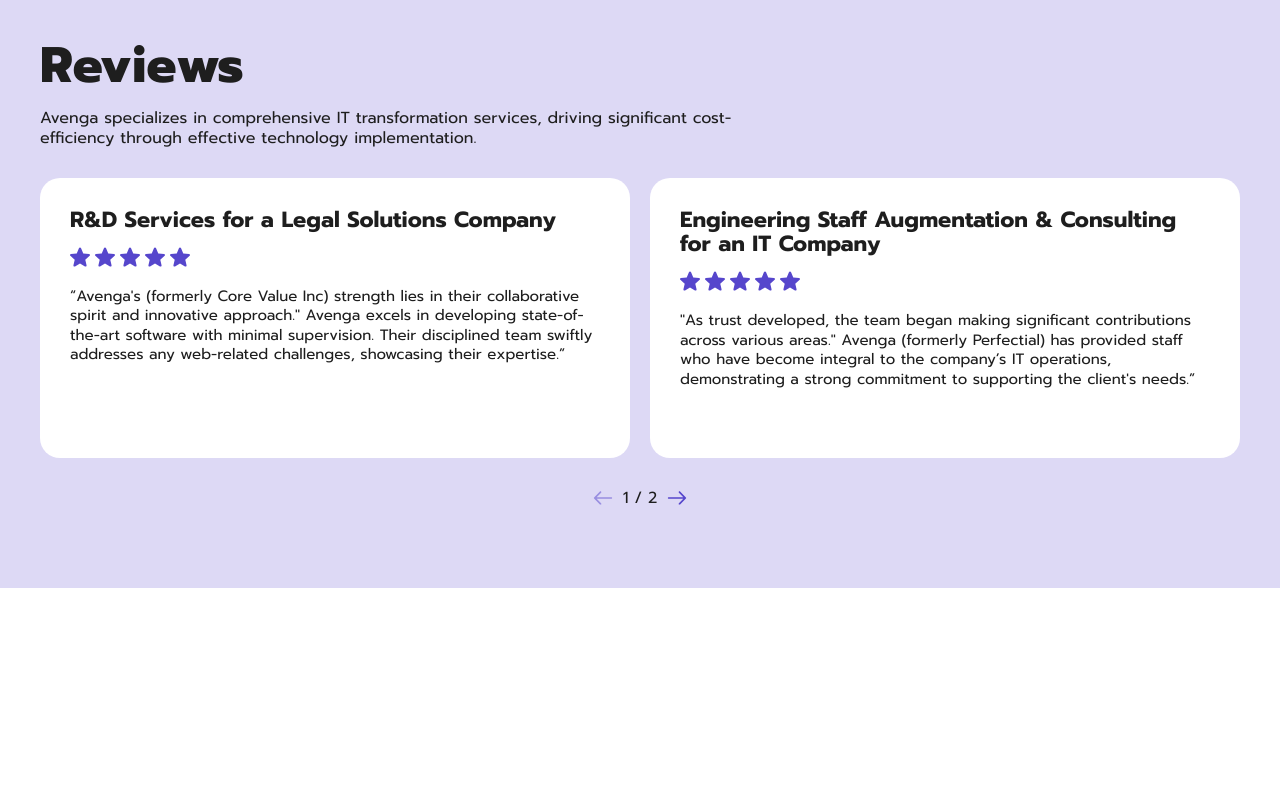
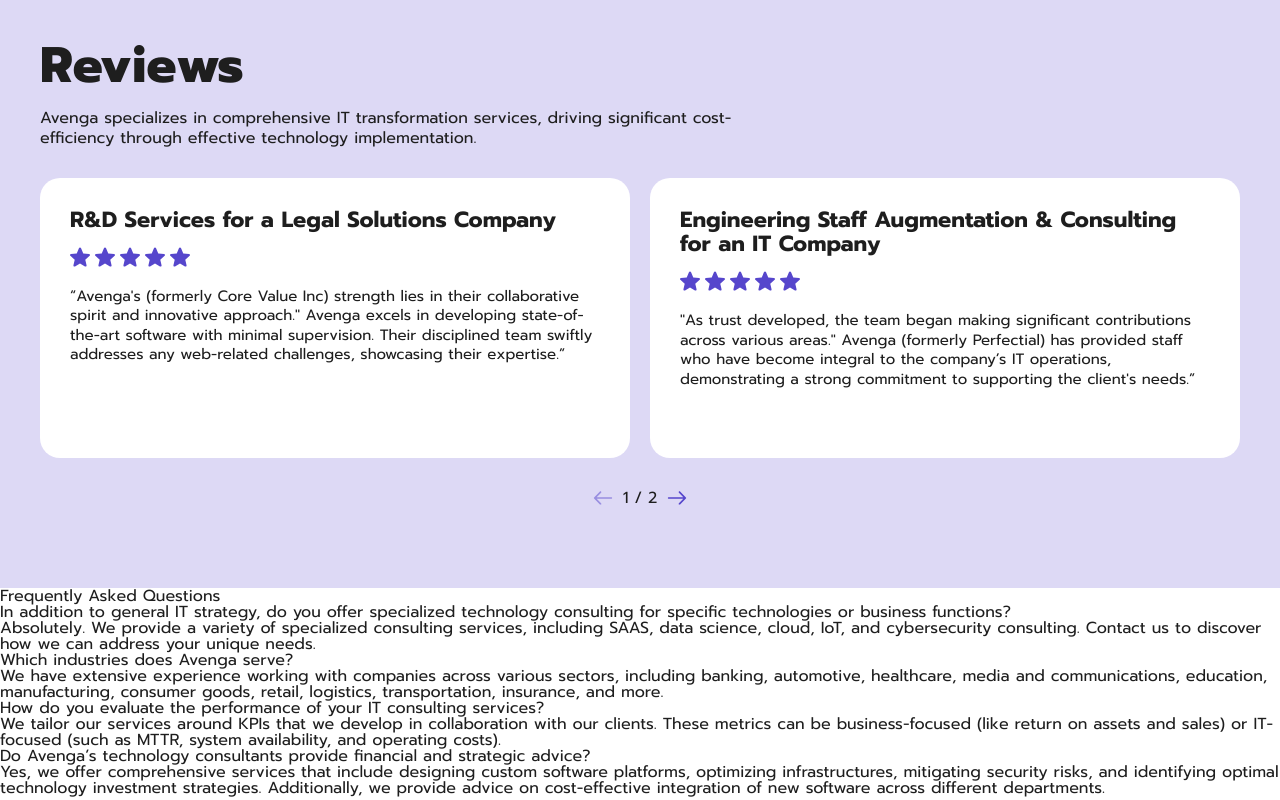
Before and after one commit to AnastassiaH/avega, a website built with Vite: page index.html in a window 1280 px wide. Shown: the part 4786-5586 px from the top of the page. Before the commit the page ends 5374 px from the top, so only its background shows below. Built offline with nearby package versions, Linux system fonts and the light colour scheme.

Commit message:
faq section html done

```diff
--- a/index.html
+++ b/index.html
@@ -835,6 +835,68 @@
             </div>
           </div>
         </section>
+        <section class="faqSection">
+          <div class="faqSectionContent">
+            <p class="faqHeader section Header">Frequently Asked Questions</p>
+            <div class="faqsContainer">
+              <div class="faqCard">
+                <p class="question">
+                  In addition to general IT strategy, do you offer specialized
+                  technology consulting for specific technologies or business
+                  functions?
+                  <span class="questionTrigger"></span>
+                </p>
+                <p class="answer">
+                  Absolutely. We provide a variety of specialized consulting
+                  services, including SAAS, data science, cloud, IoT, and
+                  cybersecurity consulting. Contact us to discover how we can
+                  address your unique needs.
+                </p>
+              </div>
+              <div class="faqCard">
+                <p class="question">
+                  Which industries does Avenga serve?
+                  <span class="questionTrigger"></span>
+                </p>
+                <p class="answer">
+                  We have extensive experience working with companies across
+                  various sectors, including banking, automotive, healthcare,
+                  media and communications, education, manufacturing, consumer
+                  goods, retail, logistics, transportation, insurance, and more.
+                </p>
+              </div>
+              <div class="faqCard">
+                <p class="question">
+                  How do you evaluate the performance of your IT consulting
+                  services?
+                  <span class="questionTrigger"></span>
+                </p>
+                <p class="answer">
+                  We tailor our services around KPIs that we develop in
+                  collaboration with our clients. These metrics can be
+                  business-focused (like return on assets and sales) or
+                  IT-focused (such as MTTR, system availability, and operating
+                  costs).
+                </p>
+              </div>
+              <div class="faqCard">
+                <p class="question">
+                  Do Avenga’s technology consultants provide financial and
+                  strategic advice?
+                  <span class="questionTrigger"></span>
+                </p>
+                <p class="answer">
+                  Yes, we offer comprehensive services that include designing
+                  custom software platforms, optimizing infrastructures,
+                  mitigating security risks, and identifying optimal technology
+                  investment strategies. Additionally, we provide advice on
+                  cost-effective integration of new software across different
+                  departments.
+                </p>
+              </div>
+            </div>
+          </div>
+        </section>
       </main>
       <footer class="footer"></footer>
     </div>
```
